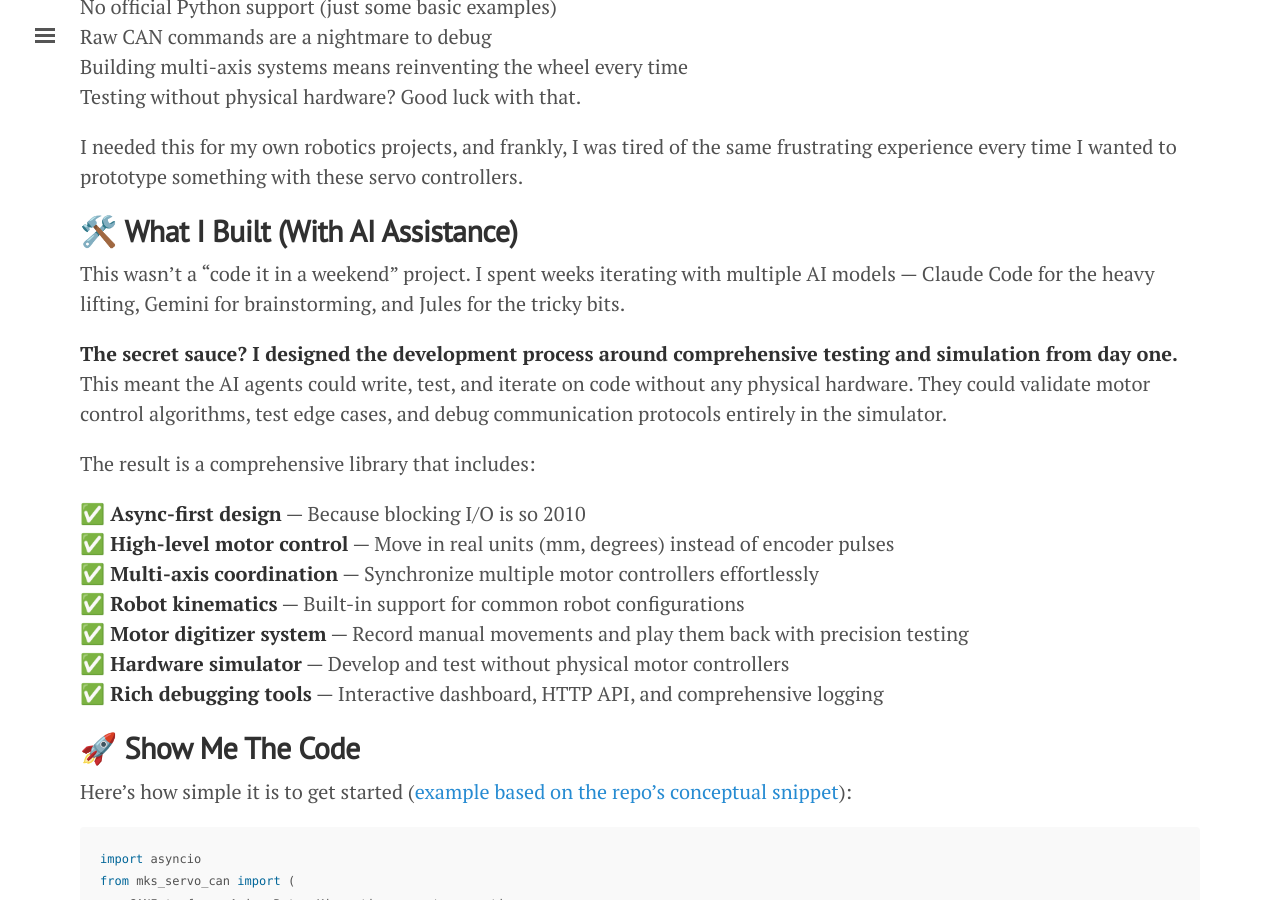
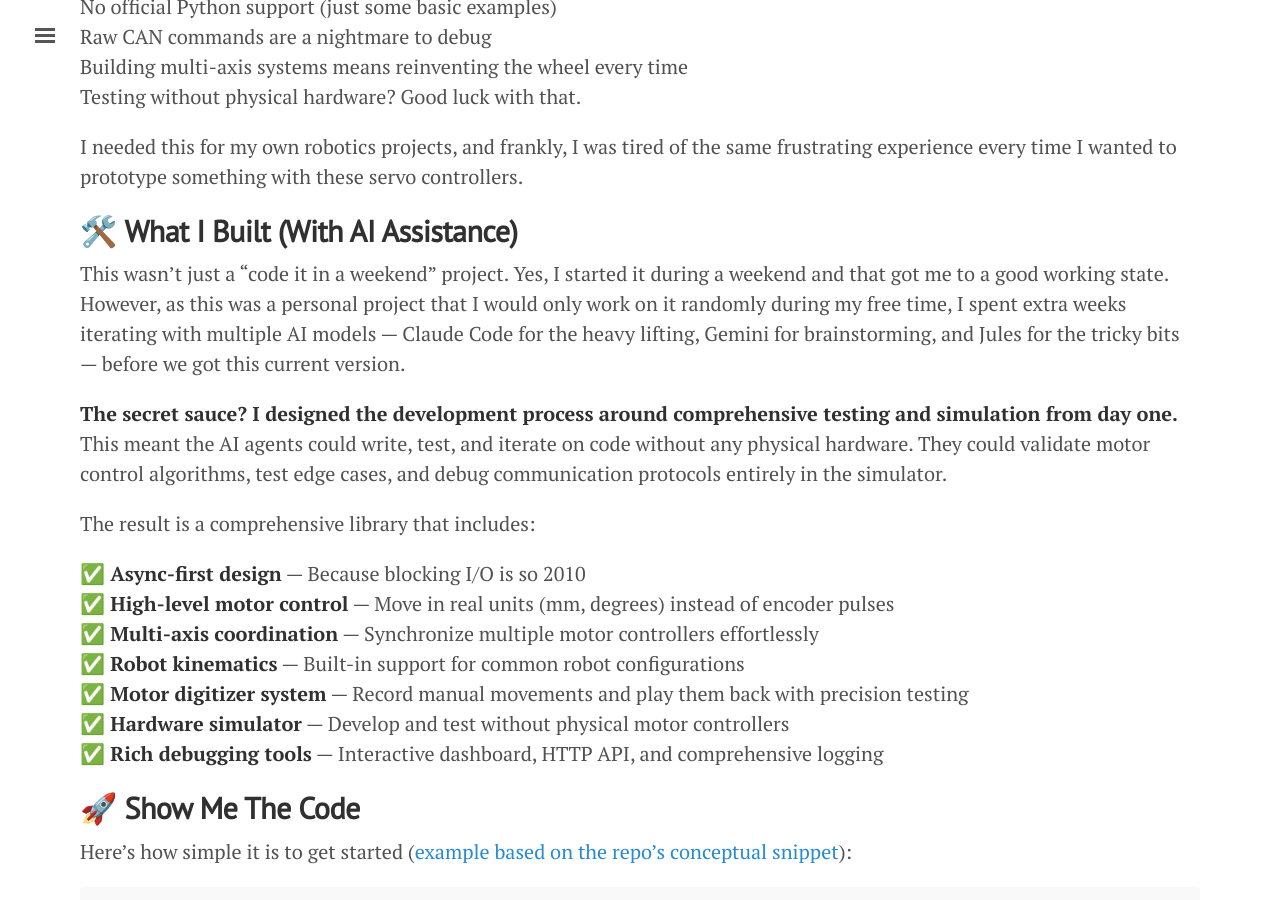
Before and after one commit to ricardodeazambuja/ricardodeazambuja.github.io, a Jekyll site: the page built from _posts/2025-06-21-mks-servo-can-python.md, in a window 1280 px wide and 900 px high, scrolled down 668 px. Built offline with Jekyll 4.4.1, drawn with Linux system fonts in a browser that asks for light colours.

Commit message:
Extra info on AI assisted process

```diff
--- a/_posts/2025-06-21-mks-servo-can-python.md
+++ b/_posts/2025-06-21-mks-servo-can-python.md
@@ -29,7 +29,7 @@ I needed this for my own robotics projects, and frankly, I was tired of the same
 
 ## 🛠️ **What I Built (With AI Assistance)**
 
-This wasn't a "code it in a weekend" project. I spent weeks iterating with multiple AI models — Claude Code for the heavy lifting, Gemini for brainstorming, and Jules for the tricky bits.
+This wasn't just a "code it in a weekend" project. Yes, I started it during a weekend and that got me to a good working state. However, as this was a personal project that I would only work on it randomly during my free time, I spent extra weeks iterating with multiple AI models — Claude Code for the heavy lifting, Gemini for brainstorming, and Jules for the tricky bits  — before we got this current version.
 
 **The secret sauce? I designed the development process around comprehensive testing and simulation from day one.** This meant the AI agents could write, test, and iterate on code without any physical hardware. They could validate motor control algorithms, test edge cases, and debug communication protocols entirely in the simulator.
 
```
